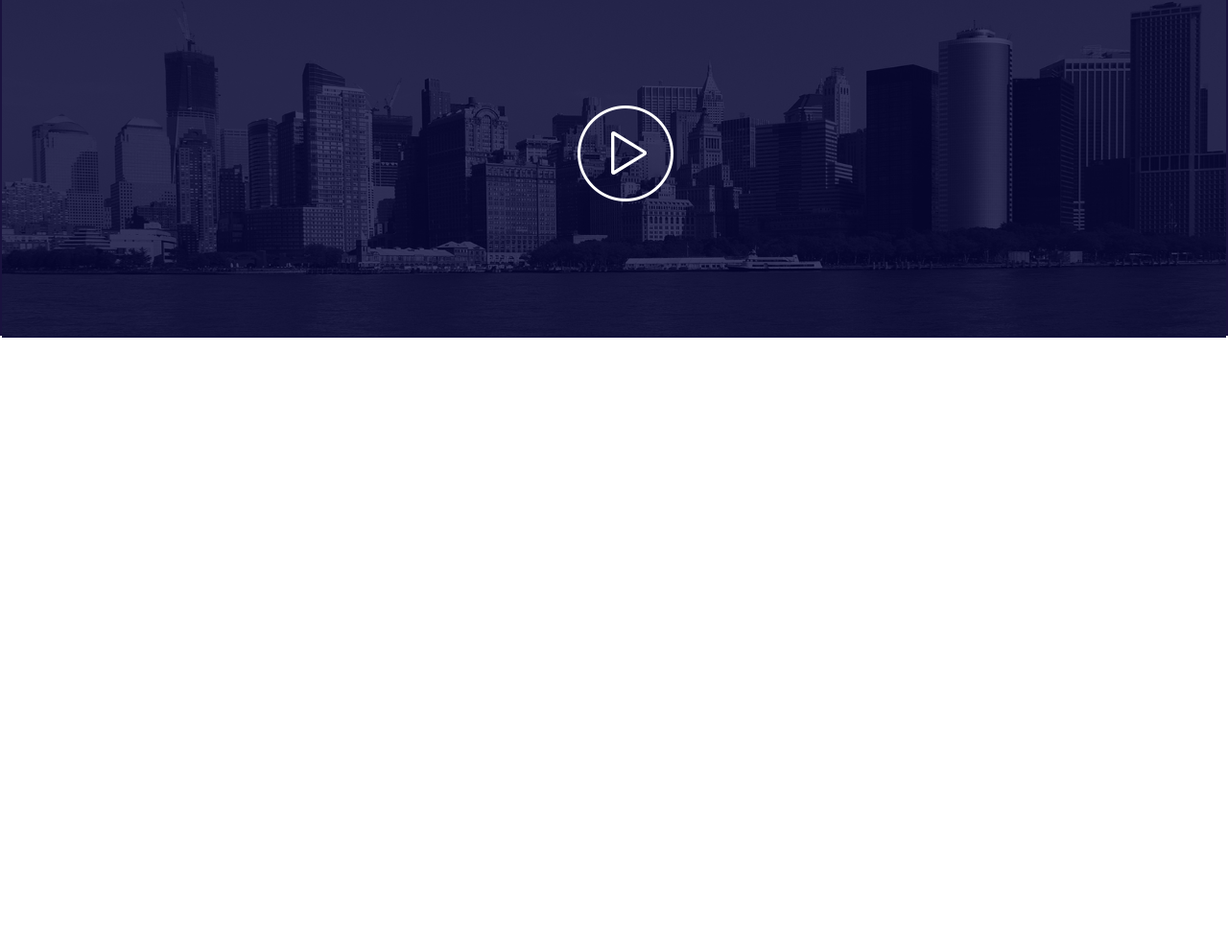
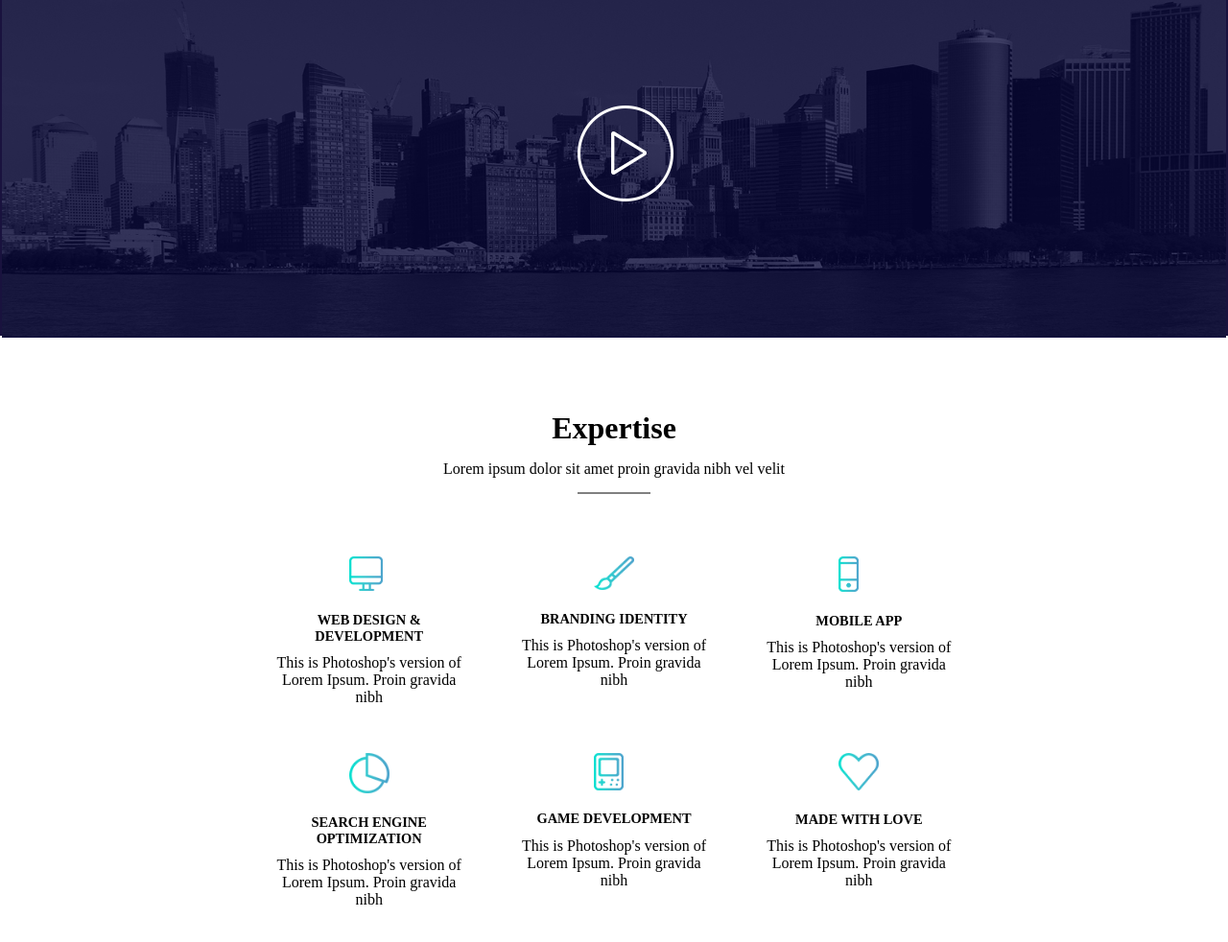
Before and after one commit to OKushchik/secondproject, a plain HTML site: page index.html in a window 1280 px wide. Shown: the part 1250-2232 px from the top of the page at 96% size. Before the commit the page ends 1606 px from the top, so only its background shows below. Drawn offline with Linux system fonts and the light colour scheme.

Commit message:
Add files via upload

```diff
--- a/index.html
+++ b/index.html
@@ -78,11 +78,47 @@
             <a href="#"><img src="img/main/videoplayy.png"></a>
         </div>
     </div>
-
-
-
-
-
+    <div class="wrapperMainSacond">
+        <div class="titleExpertise">
+            <h1>Expertise</h1>
+            <p>Lorem ipsum dolor sit amet proin gravida nibh vel velit</p>
+            <hr>
+        </div>
+        <div class="expertiseLine">
+            <div class="expertiseGroup">
+                <img class="iconOne" src="img/main/icon1.png" alt="icon-1">
+                <h2>WEB DESIGN & DEVELOPMENT</h2>
+                <p>This is Photoshop's version  of Lorem Ipsum. Proin gravida nibh</p>
+            </div>
+            <div class="expertiseGroup">
+                <img class="iconTwo" src="img/main/icon2.png" alt="icon-2">
+                <h2>BRANDING IDENTITY</h2>
+                <p>This is Photoshop's version  of Lorem Ipsum. Proin gravida nibh</p>
+            </div>
+            <div class="expertiseGroup">
+                <img class="iconThree" src="img/main/icon3.png" alt="icon-3">
+                <h2>MOBILE APP</h2>
+                <p>This is Photoshop's version  of Lorem Ipsum. Proin gravida nibh</p>
+            </div>
+        </div>
+        <div class="expertiseLine">
+            <div class="expertiseGroup">
+                <img class="iconFour"  src="img/main/icon4.png" alt="icon-4">
+                <h2>SEARCH ENGINE OPTIMIZATION</h2>
+                <p>This is Photoshop's version  of Lorem Ipsum. Proin gravida nibh</p>
+            </div>
+            <div class="expertiseGroup">
+                <img class="iconFive" src="img/main/icon5.png" alt="icon-5">
+                <h2>GAME DEVELOPMENT</h2>
+                <p>This is Photoshop's version  of Lorem Ipsum. Proin gravida nibh</p>
+            </div>
+            <div class="expertiseGroup">
+                <img class="iconSix" src="img/main/icon6.png" alt="icon-6">
+                <h2>MADE WITH LOVE</h2>
+                <p>This is Photoshop's version  of Lorem Ipsum. Proin gravida nibh</p>
+            </div>
+        </div>
+    </div>
 </main>
 <footer>
 
```
